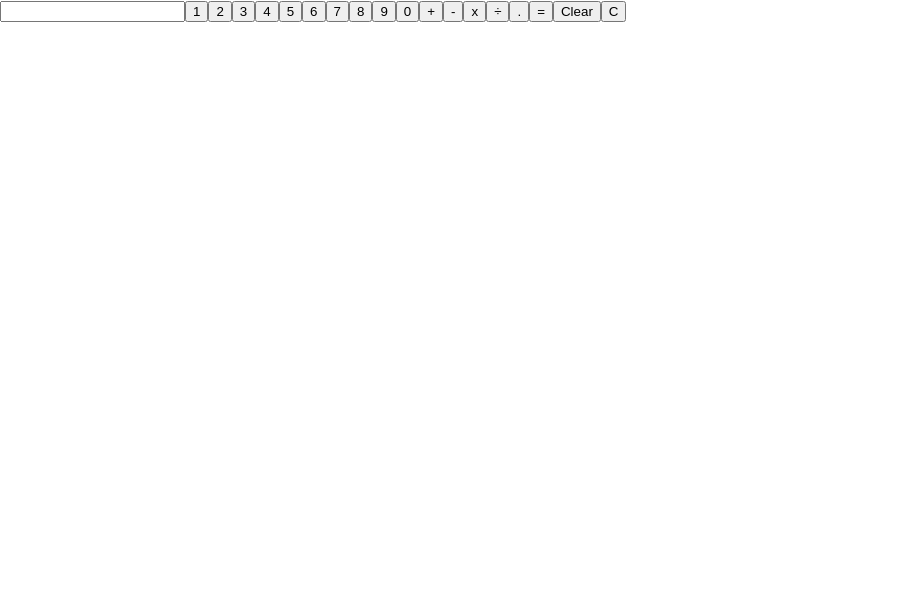
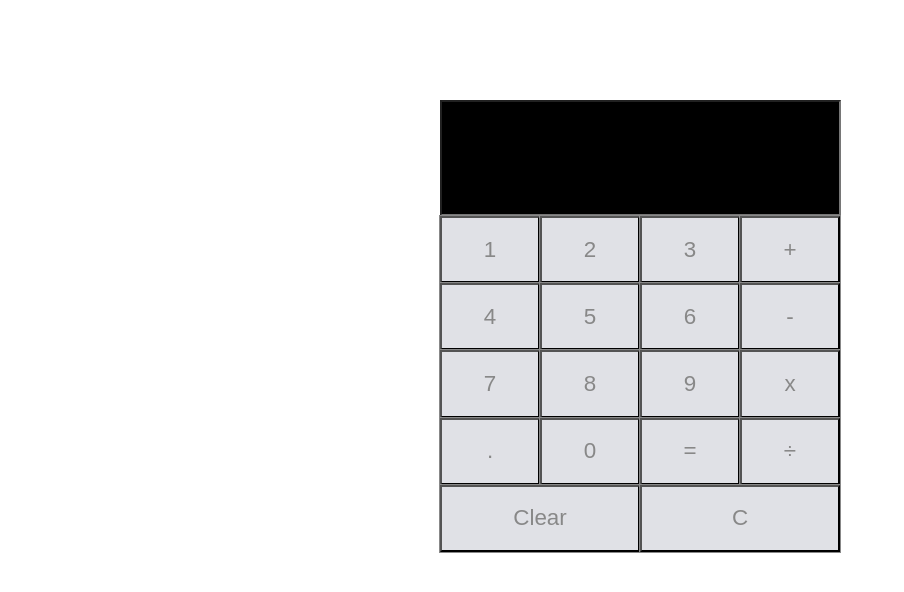
Before and after one commit to pjal0080/Calculator, a React (Create React App) app: page / in a window 1280 px wide. Shown: the top 592 px of the page, without its empty margins (0-904 px from the left). Built offline with nearby package versions, Linux system fonts and the light colour scheme.

Commit message:
css added

```diff
--- a/src/calc/calc.css
+++ b/src/calc/calc.css
@@ -0,0 +1,44 @@
+.app{
+    display: flex;
+    justify-content: center;
+    align-items: center;
+    height: 100vh;
+    width: 100%;
+}
+
+.row{
+    display: flex;
+    width: 100%;
+}
+
+.wrapper{
+    width: 400px;
+    height: 600px;
+}
+
+input {
+    height: 4em;
+    display: flex;
+    justify-content: flex-end;
+    align-items: center;
+    font-weight: bold;
+    font-size: 1.4em;
+    background-color: #000000;
+    color: #ffffff;
+    padding: 0.5em;
+/* outline: 1px solid #888888; */
+    width: 375px;
+  }
+
+button{
+    height: 3em;
+    display: flex;
+    justify-content: center;
+    align-items: center;
+    font-weight: lighter;
+    font-size: 1.4em;
+    background-color: #e0e1e6;
+    color: #888888;
+    flex: 1;
+    outline: 1px solid #888888;
+}
--- a/src/calc/calcView.js
+++ b/src/calc/calcView.js
@@ -8,28 +8,48 @@ class CalcView extends Component {
         const {concatHandler,clearScr,backspace,display,result} = this.props
 
         return (
-            <div>
+            <div className = "app">
+                    <div className = "wrapper">
                     <input type = "text" value = {display}/>
+
+                    <div className = "row">
                         <button name = "1" onClick = {concatHandler}>1</button>
                         <button name = "2" onClick = {concatHandler}>2</button>
                         <button name = "3" onClick = {concatHandler}>3</button>
+                        <button name = "+" onClick = {concatHandler}>+</button>
+                    </div>
+
+                    <div className = "row">
                         <button name = "4" onClick = {concatHandler}>4</button>
                         <button name = "5" onClick = {concatHandler}>5</button>
                         <button name = "6" onClick = {concatHandler}>6</button>
+                        <button name = "-" onClick = {concatHandler}>-</button>
+                    </div>
+
+                    <div className = "row">
                         <button name = "7" onClick = {concatHandler}>7</button>
                         <button name = "8" onClick = {concatHandler}>8</button>
                         <button name = "9" onClick = {concatHandler}>9</button>
+                        <button name = "*" onClick = {concatHandler}>x</button>
+
+                    </div>
+
+                    <div className = "row">
+                        <button name = "." onClick = {concatHandler}>.</button>
                         <button name = "0" onClick = {concatHandler}>0</button>
-                <button name = "+" onClick = {concatHandler}>+</button>
-                <button name = "-" onClick = {concatHandler}>-</button>
-                <button name = "*" onClick = {concatHandler}>x</button>
+                        <button onClick = {result}>=</button>
                         <button name = "/" onClick = {concatHandler}>&divide;</button>
-                <button name = "." onClick = {concatHandler}>.</button>
-                <button onClick = {result}>=</button>
+                    </div>
+
+                    <div className = "row">
                         <button onClick = {clearScr}>Clear</button>
                         <button onClick = {backspace}>C</button>
+                    </div>
 
                 </div>
+            </div>
+
+
         )
     }
 }
```
Lines whose indentation alone changed are shown as unchanged.
